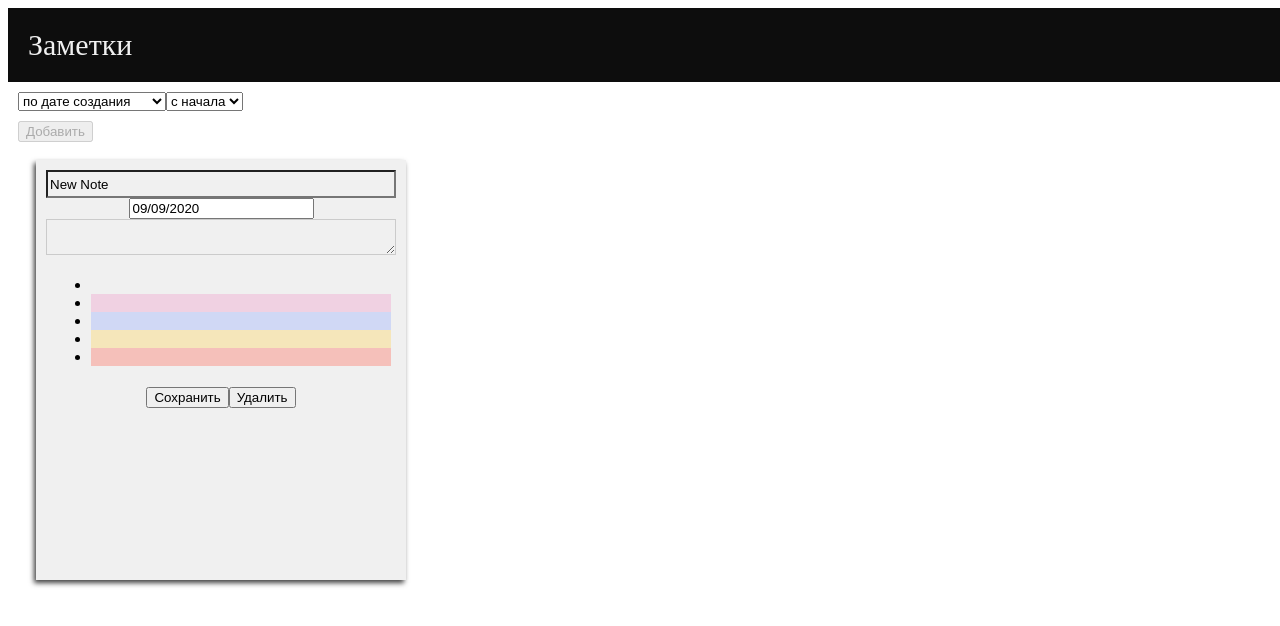
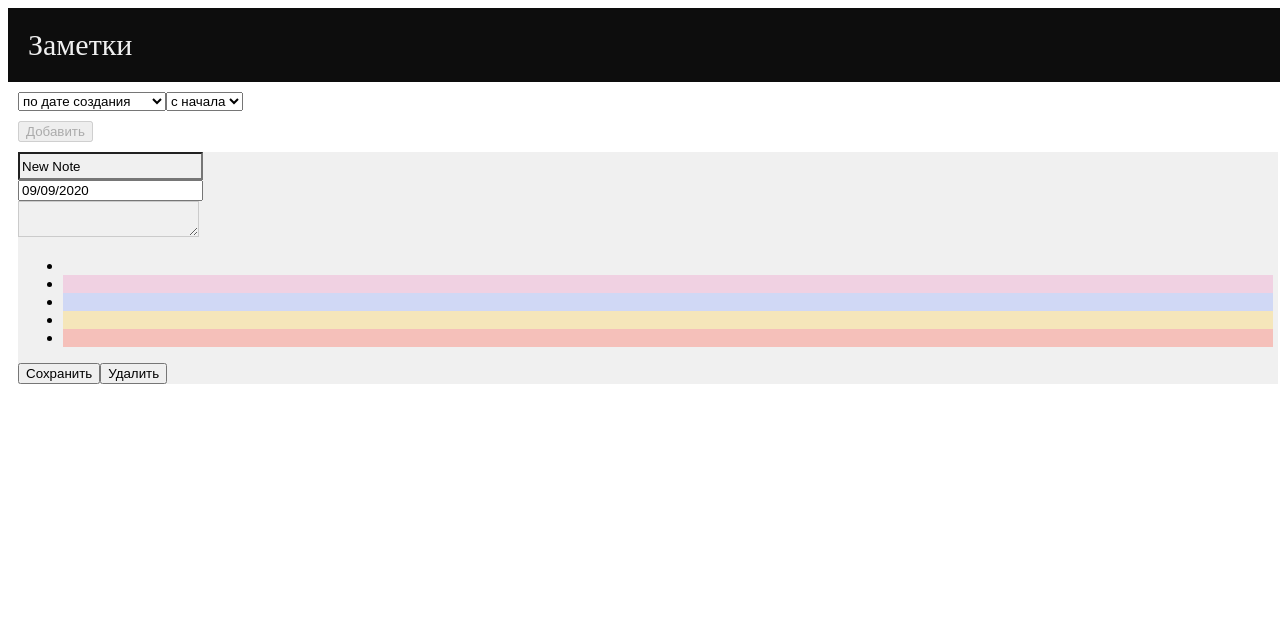
Before and after one commit to oksanaBir/to-do-list, a React app: page / in a window 1280 px wide. Both pictures are taken after a click on the button "Добавить". Shown: the top 626 px of the page. Built offline with nearby package versions, Linux system fonts and the light colour scheme.

Commit message:
styles import changed

```diff
--- a/src/styles/noteWrapper.less
+++ b/src/styles/noteWrapper.less
@@ -1,5 +1,3 @@
-@import "./styles";
-
 .note {
     background-color: @white;
     box-shadow: -2px 3px 5px 0px rgba(0,0,0,0.75);
@@ -7,15 +5,15 @@
     text-align: left;
     word-break: break-all;
     margin: 18px;
-    padding: @padding / 2;
+    padding: calc(@padding / 2);
     text-align: center;
     display: flex;
     flex-direction: column;
     height: 300px;
     width: 250px;
+
+    &.editable {
+        height: 400px;
+        width: 350px;
+    }
 }
-
-.editableNote {
-    height: 400px;
-    width: 350px;
-}
--- a/src/ui/NoteWrapper.js
+++ b/src/ui/NoteWrapper.js
@@ -1,18 +1,15 @@
-import styles from '../styles/noteWrapper.less';
 import React from 'react';
-import classNames from 'classnames/bind';
-
-const cx = classNames.bind(styles);
+import classNames from 'classnames';
 
 export default function NoteWrapper({children, backgroundColor, contentEditable}) {
-    let className = cx(
+    let className = classNames(
         'note',
-        { editableNote: contentEditable },
+        { editable: contentEditable },
     );
 
     return (
         <div
-            className={className}
+            className={classNames(className)}
             style={{ backgroundColor }}
         >
             {children}
```
